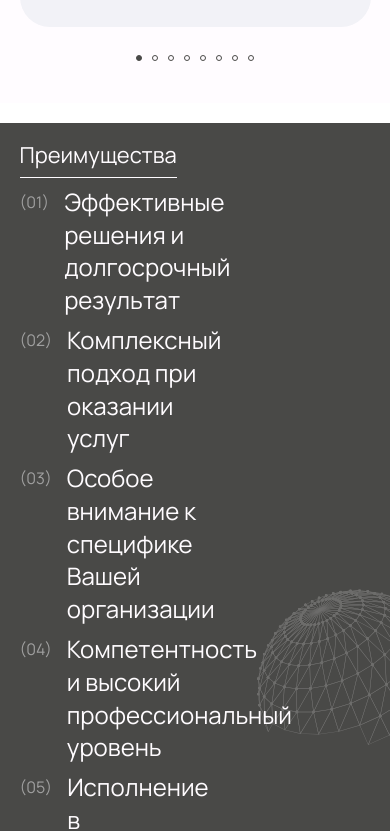
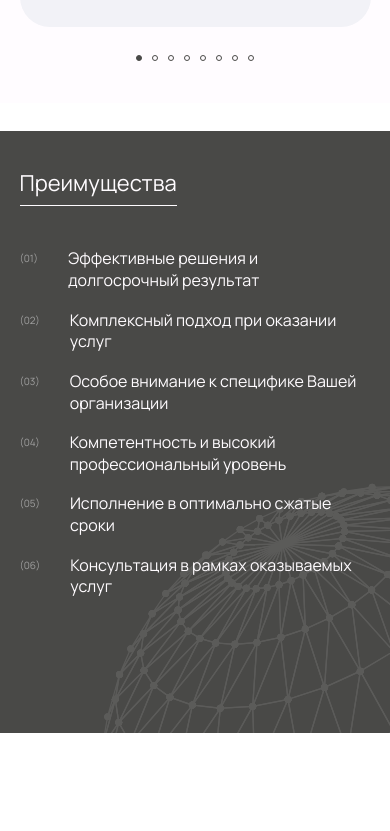
Before and after one commit to DonJuvn/STIA, a React (Create React App) app: page / in a window 390 px wide. Shown: the part 1753-2584 px from the top of the page. After the commit the page ends 2486 px from the top, so only its background shows below. Built offline with nearby package versions, Linux system fonts and the light colour scheme.

Commit message:
features adaptive

```diff
--- a/src/App.css
+++ b/src/App.css
@@ -414,3 +414,34 @@ nav .container {
    right: 0;
    width: 34%;
 }
+
+@media screen and (max-width: 768px) {
+   #features {
+      padding-top: 10%;
+      padding-bottom: 30%;
+      margin-top: 7%;
+   }
+   .features {
+      margin-top: 15%;
+   }
+   .features .item {
+      margin-bottom: 5%;
+   }
+   .features .item #grey {
+      font-size: 10px;
+      margin-right: 30px;
+   }
+   .features .item p {
+      font-size: 16px;
+      line-height: 21.86px;
+      width: 100%;
+   }
+   .features img {
+      position: absolute;
+      bottom: -40%;
+      height: 100%;
+      right: -25%;
+      width: 100%;
+      opacity: 0.5;
+   }
+}
```
